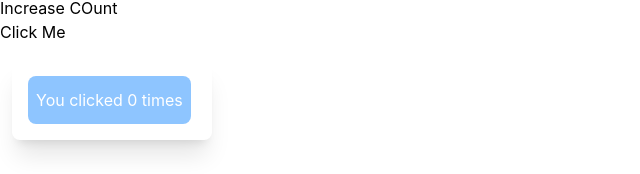
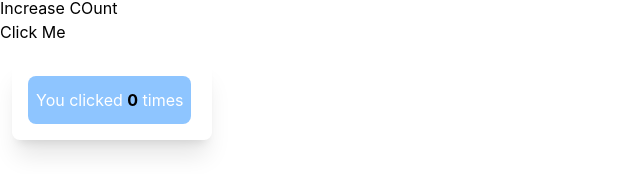
Before and after one commit to niyomugaboetiene/vue-2.0-course, a Vue app: page / in a window 1280 px wide. Shown: the part 148-322 px from the top of the page, without its empty margins (0-640 px from the left). Built offline with nearby package versions, Linux system fonts and the light colour scheme.

Commit message:
vue: review about interplation

```diff
--- a/src/components/Directives.vue
+++ b/src/components/Directives.vue
@@ -34,7 +34,7 @@
          <!-- v-on:eventName="methoodName" --> <br>
          <button @click="sayHello">Click Me</button> <br>
          <div class="ms-3 shadow-xl w-[200px] mt-4 p-4 rounded-lg">
-             <button @click="counted ++" class="bg-blue-300 px-2 text-white py-3 rounded-lg hover:bg-blue-400 transition-colors">You clicked {{ counted }} times</button>
+             <button @click="counted ++" class="bg-blue-300 px-2 text-white py-3 rounded-lg hover:bg-blue-400 transition-colors">You clicked <span class="font-bold text-black">{{ counted }}</span> times</button>
          </div>
   </template>
 
```
